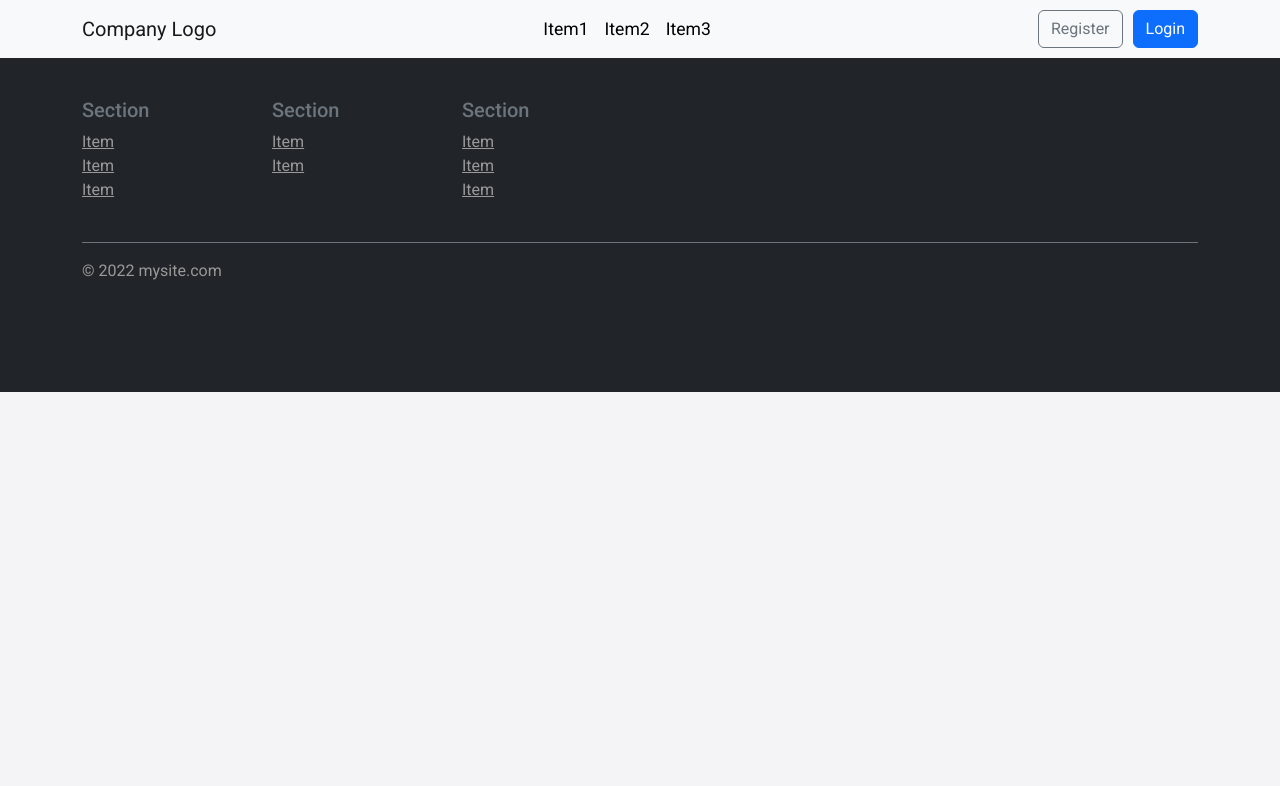
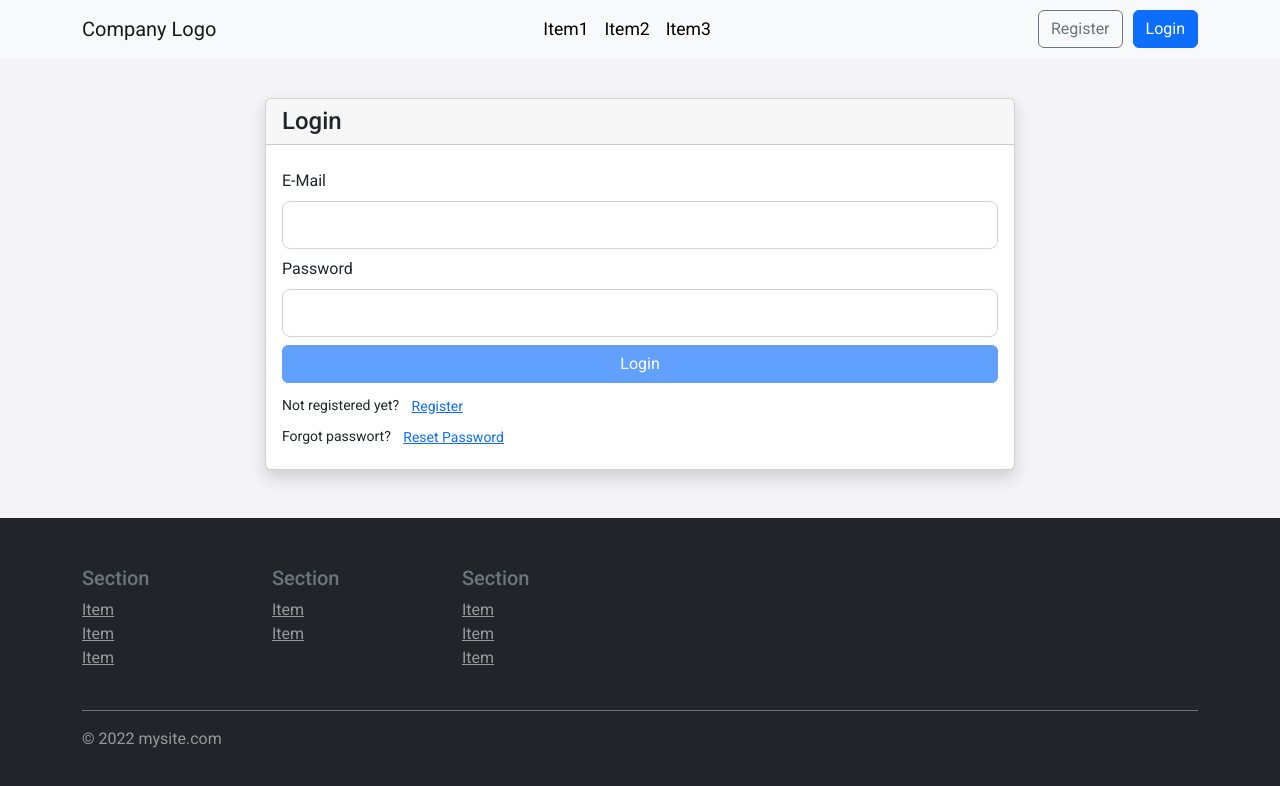
Before and after one commit to jhoffmann99/formulari-app, an Angular app: page /login in a window 1280 px wide. Before the commit this address led to /. Shown: the top 786 px of the page. Built offline with nearby package versions, Linux system fonts and the light colour scheme.

Commit message:
feat: login

```diff
--- a/src/app/app-routing.module.ts
+++ b/src/app/app-routing.module.ts
@@ -1,10 +1,12 @@
 import { NgModule } from '@angular/core';
 import { RouterModule, Routes } from '@angular/router';
 import { HomeComponent } from './features/pages/home/home.component';
+import { LoginComponent } from './features/pages/login/login.component';
 
 const routes: Routes = [
   { path: '', pathMatch: 'full', component: HomeComponent },
   { path: 'home', pathMatch: 'full', component: HomeComponent },
+  { path: 'login', pathMatch: 'full', component: LoginComponent },
 ];
 
 @NgModule({
--- a/src/app/features/footer/footer.component.html
+++ b/src/app/features/footer/footer.component.html
@@ -41,8 +41,7 @@
                 <li class="ms-3"><a class="link-dark" href="#"><svg class="bi" width="24" height="24">
                             <use xlink:href="#twitter" />
                         </svg></a></li>
-                <li class="ms-3"><a class="link-dark" href="https://instagram.com/click2fish" target="_blank"><svg
-                            class="bi" width="24" height="24">
+                <li class="ms-3"><a class="link-dark" href="#" target="_blank"><svg class="bi" width="24" height="24">
                             <use xlink:href="#instagram" />
                         </svg></a></li>
                 <li class="ms-3"><a class="link-dark" href="#"><svg class="bi" width="24" height="24">
--- /dev/null
+++ b/src/app/features/pages/login/login.component.html
@@ -0,0 +1,37 @@
+<div class="card shadow my-5 bg-white">
+    <h4 class="card-header">Login</h4>
+    <div class="card-body">
+        <form [formGroup]="form" (ngSubmit)="login()">
+            <div class="row">
+                <div class="col">
+                    <label class="form-label" for="email">E-Mail</label>
+                    <input type="text" formControlName="identifier" class="form-control form-control-lg" name="email"
+                        required />
+                </div>
+            </div>
+            <div class="row">
+                <div class="col">
+                    <label class="form-label" for="password">Password</label>
+                    <input type="password" formControlName="password" class="form-control form-control-lg"
+                        name="password" required />
+                </div>
+            </div>
+            <div class="row">
+                <div class="col">
+                    <button class="btn btn-primary w-100" [disabled]="!form.valid">
+                        Login
+                    </button>
+                </div>
+            </div>
+            <div class="row">
+                <div class="col">
+                    <small>Not registered yet? <a routerLink="../register" class="pl-0"
+                            class="btn btn-sm btn-link">Register</a></small>
+                    <br>
+                    <small>Forgot passwort? <a routerLink="../forgot-password" class="pl-0"
+                            class="btn btn-sm btn-link">Reset Password</a></small>
+                </div>
+            </div>
+        </form>
+    </div>
+</div>
--- /dev/null
+++ b/src/app/features/pages/login/login.component.scss
@@ -0,0 +1,4 @@
+.card {
+  max-width: min(90%, 750px);
+  margin: 50px auto;
+}
--- /dev/null
+++ b/src/app/features/pages/login/login.component.ts
@@ -0,0 +1,25 @@
+import { Component, OnInit } from '@angular/core';
+import { FormControl, FormGroup } from '@angular/forms';
+
+interface LoginForm {
+  identifier: FormControl<string>;
+  password: FormControl<string>;
+}
+
+@Component({
+  selector: 'app-login',
+  templateUrl: './login.component.html',
+  styleUrls: ['./login.component.scss'],
+})
+export class LoginComponent implements OnInit {
+  form: FormGroup = new FormGroup<LoginForm>({
+    identifier: new FormControl(),
+    password: new FormControl(),
+  });
+
+  constructor() {}
+
+  ngOnInit(): void {}
+
+  login() {}
+}
--- a/src/styles.scss
+++ b/src/styles.scss
@@ -18,3 +18,7 @@ body {
   vertical-align: -0.125em;
   fill: currentColor;
 }
+
+form .row {
+  margin-top: 0.5rem;
+}
```
Also changed, not shown: src/app/features/features.module.ts (+9 -2 lines), 1 other file (tests, documents, lock files or other folders).
